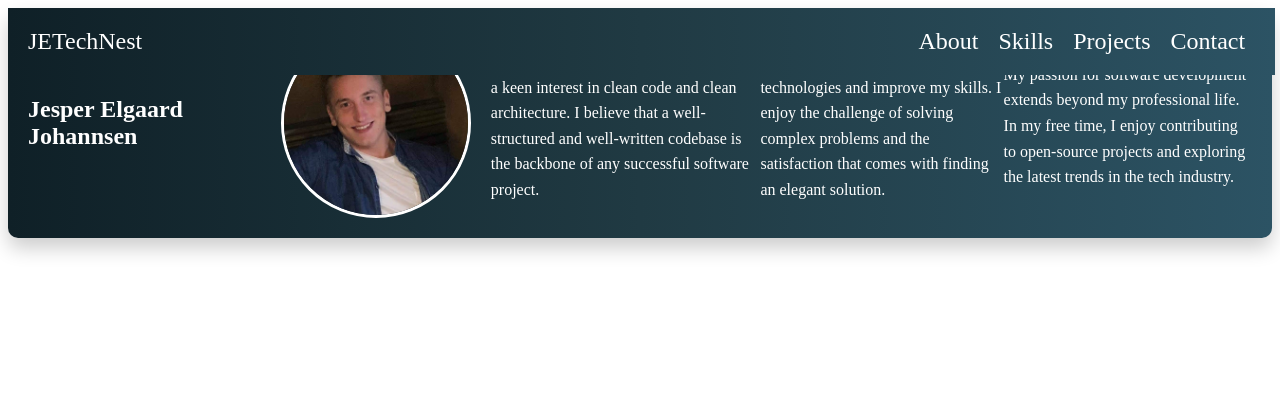
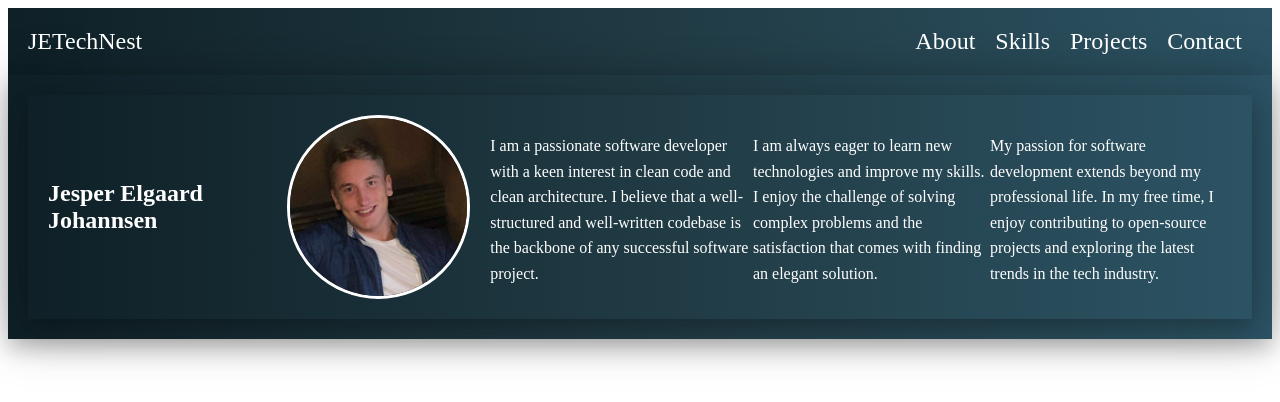
Before and after one commit to Jesperejohannsen/jetechnest, a React (Vite) app: page / in a window 1280 px wide. Shown: the top 402 px of the page. Built offline with nearby package versions, Linux system fonts and the light colour scheme.

Commit message:
adding about me section

```diff
--- a/src/components/about/About.css
+++ b/src/components/about/About.css
@@ -1,11 +1,9 @@
 /* About.css */
-
 .about {
   background: linear-gradient(to right, #0f2027, #203a43, #2c5364);
   color: #fff;
   padding: 20px;
-    border-radius: 10px;
-    box-shadow: 0px 10px 20px rgba(0, 0, 0, 0.2);
+  box-shadow: 0px 10px 20px rgba(0, 0, 0, 0.2), 0px 0px 50px rgba(0, 0, 0, 0.2);
   display: flex;
   align-items: center;
 }
@@ -22,7 +20,7 @@
 
 .profile-image {
   border-radius: 50%;
-    margin-right: 20px; /* Add some space to the right of the image */
+  margin-right: 20px;
   border: 3px solid #fff;
   width: 15%;
   height: auto;
--- a/src/components/about/About.tsx
+++ b/src/components/about/About.tsx
@@ -1,21 +1,37 @@
-import './About.css';
-import profileImage from '../../assets/profilePicture.jpg'; // Import the image
+import "./About.css";
+import profileImage from "../../assets/profilePicture.jpg"; // Import the image
 
 const About = () => {
   return (
+    <div className="about-container">
+      <div className="about">
         <section className="about">
           <h2>Jesper Elgaard Johannsen</h2>
-      <img src={profileImage} alt="Profile" className="profile-image" /> {/* Use the image */}
+          <img
+            src={profileImage}
+            alt="Profile"
+            className="profile-image"
+          />{" "}
+          {/* Use the image */}
           <p>
-        I am a passionate software developer with a keen interest in clean code and clean architecture. I believe that a well-structured and well-written codebase is the backbone of any successful software project.
+            I am a passionate software developer with a keen interest in clean
+            code and clean architecture. I believe that a well-structured and
+            well-written codebase is the backbone of any successful software
+            project.
           </p>
           <p>
-        I am always eager to learn new technologies and improve my skills. I enjoy the challenge of solving complex problems and the satisfaction that comes with finding an elegant solution.
+            I am always eager to learn new technologies and improve my skills. I
+            enjoy the challenge of solving complex problems and the satisfaction
+            that comes with finding an elegant solution.
           </p>
           <p>
-        My passion for software development extends beyond my professional life. In my free time, I enjoy contributing to open-source projects and exploring the latest trends in the tech industry.
+            My passion for software development extends beyond my professional
+            life. In my free time, I enjoy contributing to open-source projects
+            and exploring the latest trends in the tech industry.
           </p>
         </section>
+      </div>
+    </div>
   );
 };
 
--- a/src/components/header/Header.css
+++ b/src/components/header/Header.css
@@ -6,8 +6,8 @@
   align-items: center;
   padding: 20px;
   background: linear-gradient(to right, #0f2027, #203a43, #2c5364);
-    position: fixed;
-    width: 99%;
+  position: static;
+  width: 100%;
   z-index: 1000;
   box-sizing: border-box;
 }
```
Lines whose indentation alone changed are shown as unchanged.
